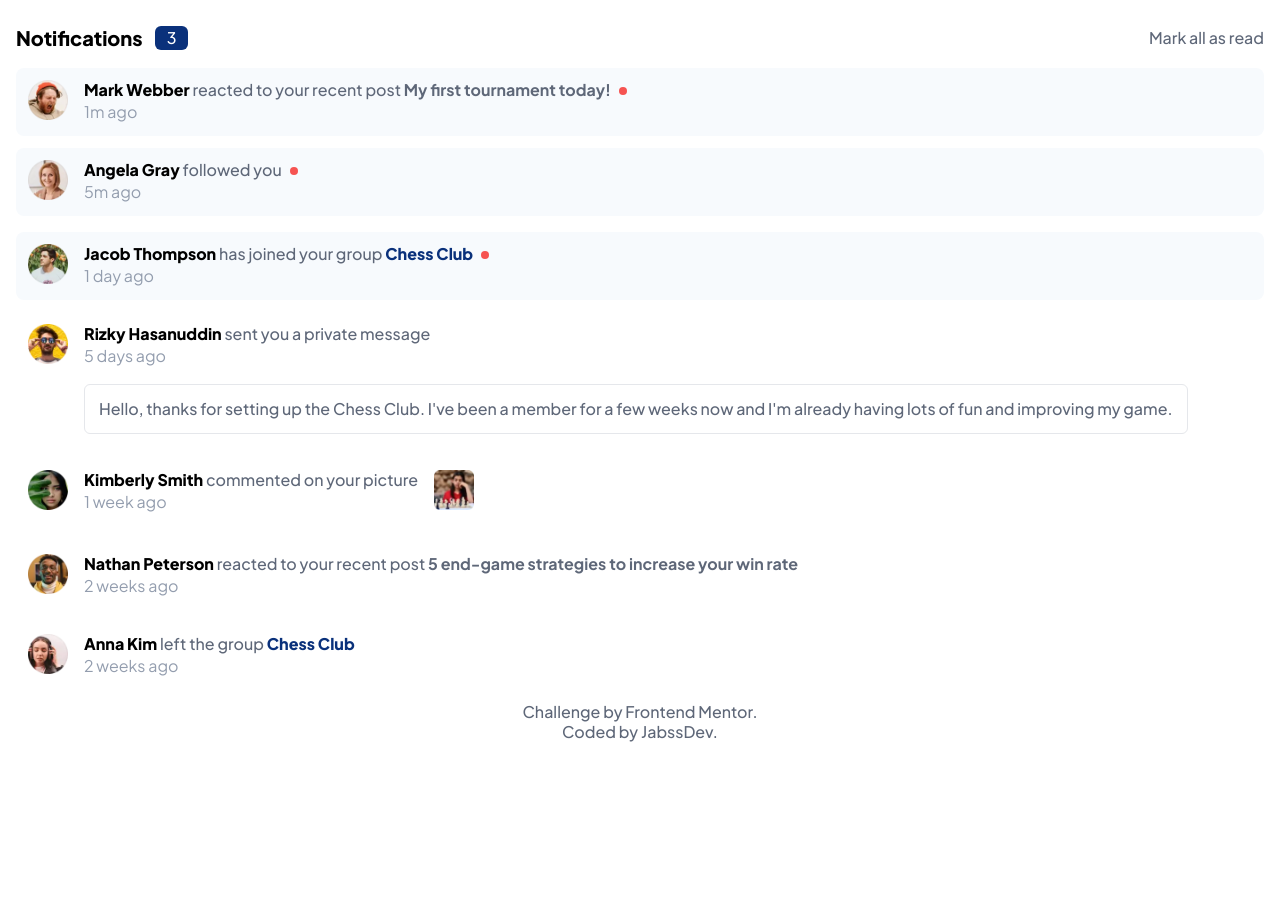
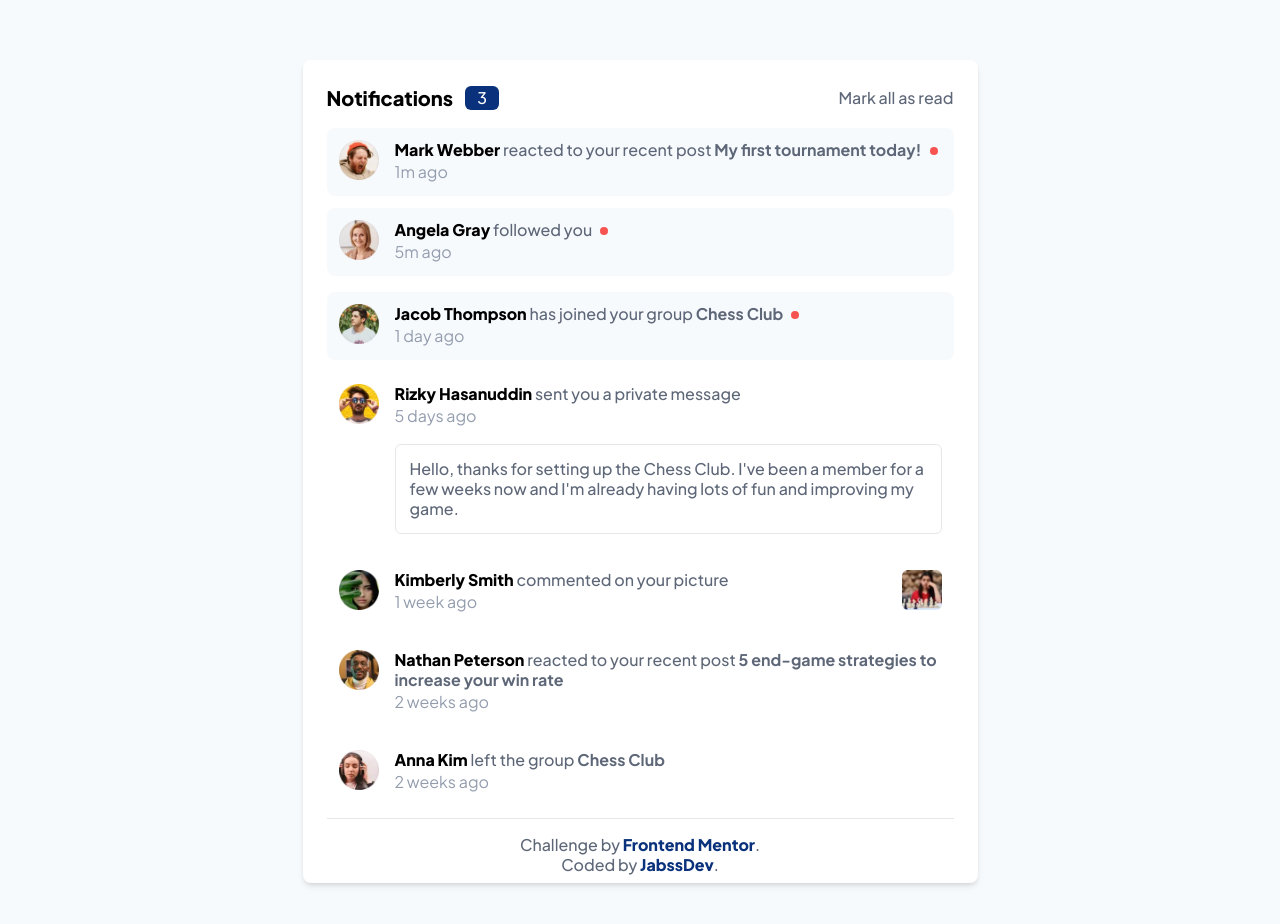
Before and after one commit to jabssdev/Notifications-page, a website: page src/index.html in a window 1280 px wide. Before the commit the page ends 800 px from the top, so only its background shows below. Drawn offline with Linux system fonts and the light colour scheme; files whose address does not match are found by name.

Commit message:
style: :zap: Responsive design finished

```diff
--- a/src/index.html
+++ b/src/index.html
@@ -7,20 +7,22 @@
 		<title>Notifications page | JabssDev</title>
 		<link rel="stylesheet" href="./output.css" />
 	</head>
-	<body class="py-6 px-4">
+	<body class="py-6 px-4 sm:w-screen sm:flex sm:justify-center sm:bg-secundary-lgblue1">
+		<div class="container bg-white sm:max-w-[675px] sm:my-9 sm:px-6 sm:pt-6 sm:rounded-lg sm:shadow-md">
 			<header class="flex justify-between pb-4 items-center">
 				<div class="flex items-center">
 					<h1 class="text-xl font-[800] mr-3">Notifications</h1>
 					<span class="bg-primary-blue text-white px-3 rounded-md font-[500]">3</span>
 				</div>
-			<button class="text-secundary-dgblue font-[500]">Mark all as read</button>
+				<button class="text-secundary-dgblue font-[500] hover:text-primary-blue">Mark all as read</button>
 			</header>
 			<section>
 				<article class="flex justify-start gap-4 p-3 mb-3 bg-secundary-lgblue1 rounded-lg">
 					<img class="h-10" src="./assets/images/avatar-mark-webber.webp" alt="Perfil de Mark Webber" />
 					<div>
 						<p class="text-secundary-dgblue font-[500] leading-5">
-						<span class="font-[800] text-black">Mark Webber</span> reacted to your recent post <strong>My first tournament today!</strong
+							<span class="font-[800] text-black hover:text-primary-blue cursor-pointer">Mark Webber</span> reacted to your recent post
+							<strong class="hover:text-primary-blue cursor-pointer">My first tournament today!</strong
 							><span class="ml-2 relative after:content-[''] after:absolute after:top-[40%] after:h-2 after:w-2 after:bg-primary-red after:rounded-[50%]"></span>
 						</p>
 						<span class="text-secundary-gblue">1m ago</span>
@@ -30,7 +32,7 @@
 					<img class="h-10" src="./assets/images/avatar-angela-gray.webp" alt="Perfil de Angela Gray" />
 					<div>
 						<p class="text-secundary-dgblue font-[500] leading-5">
-						<span class="font-[800] text-black">Angela Gray</span> followed you
+							<span class="font-[800] text-black hover:text-primary-blue cursor-pointer">Angela Gray</span> followed you
 							<span class="ml-2 relative after:content-[''] after:absolute after:top-[40%] after:h-2 after:w-2 after:bg-primary-red after:rounded-[50%]"></span>
 						</p>
 						<span class="text-secundary-gblue">5m ago</span>
@@ -40,7 +42,8 @@
 					<img class="h-10" src="./assets/images//avatar-jacob-thompson.webp" alt="Perfil de Jacob Thompson" />
 					<div>
 						<p class="text-secundary-dgblue font-[500] leading-5">
-						<span class="font-[800] text-black">Jacob Thompson</span> has joined your group <span class="text-primary-blue font-[800]">Chess Club</span
+							<span class="font-[800] text-black hover:text-primary-blue cursor-pointer">Jacob Thompson</span> has joined your group
+							<strong class="hover:text-primary-blue cursor-pointer">Chess Club</strong
 							><span class="ml-2 relative after:content-[''] after:absolute after:top-[40%] after:h-2 after:w-2 after:bg-primary-red after:rounded-[50%]"></span>
 						</p>
 						<span class="text-secundary-gblue">1 day ago</span>
@@ -49,26 +52,29 @@
 				<article class="flex justify-start gap-4 p-3 mb-3">
 					<img class="h-10" src="./assets/images/avatar-rizky-hasanuddin.webp" alt="Perfil de Jacob Thompson" />
 					<div>
-					<p class="text-secundary-dgblue font-[500] leading-5"><span class="font-[800] text-black">Rizky Hasanuddin</span> sent you a private message</p>
+						<p class="text-secundary-dgblue font-[500] leading-5"><span class="font-[800] text-black hover:text-primary-blue cursor-pointer">Rizky Hasanuddin</span> sent you a private message</p>
 						<span class="text-secundary-gblue">5 days ago</span>
-					<p class="text-secundary-dgblue font-[500] leading-5 mt-4 border border-solid p-3.5 rounded-md">
+						<p class="text-secundary-dgblue font-[500] leading-5 mt-4 border border-solid p-3.5 rounded-md hover:bg-secundary-lgblue1 cursor-pointer">
 							Hello, thanks for setting up the Chess Club. I've been a member for a few weeks now and I'm already having lots of fun and improving my game.
 						</p>
 					</div>
 				</article>
-			<article class="flex justify-start gap-4 p-3 mb-4">
+				<article class="flex justify-between mb-3 p-3">
+					<div class="flex justify-start gap-4">
 						<img class="h-10" src="./assets/images/avatar-kimberly-smith.webp" alt="Perfil de Kimberly Smith" />
 						<div>
-					<p class="text-secundary-dgblue font-[500] leading-5"><span class="font-[800] text-black">Kimberly Smith</span> commented on your picture</p>
+							<p class="text-secundary-dgblue font-[500] leading-5"><span class="font-[800] text-black hover:text-primary-blue cursor-pointer">Kimberly Smith</span> commented on your picture</p>
 							<span class="text-secundary-gblue">1 week ago</span>
 						</div>
-				<img class="h-10" src="./assets/images/image-chess.webp" alt="Foto de mujer jugando ajedrez" />
+					</div>
+					<img class="h-10 hover:scale-105 cursor-pointer" src="./assets/images/image-chess.webp" alt="Foto de mujer jugando ajedrez" />
 				</article>
 				<article class="flex justify-start gap-4 p-3 mb-3">
 					<img class="h-10" src="./assets/images/avatar-nathan-peterson.webp" alt="Perfil de Nathan Peterson" />
 					<div>
 						<p class="text-secundary-dgblue font-[500] leading-5">
-						<span class="font-[800] text-black">Nathan Peterson</span> reacted to your recent post <strong>5 end-game strategies to increase your win rate</strong>
+							<span class="font-[800] text-black hover:text-primary-blue cursor-pointer">Nathan Peterson</span> reacted to your recent post
+							<strong class="hover:text-primary-blue cursor-pointer">5 end-game strategies to increase your win rate</strong>
 						</p>
 						<span class="text-secundary-gblue">2 weeks ago</span>
 					</div>
@@ -76,15 +82,18 @@
 				<article class="flex justify-start gap-4 p-3 mb-3">
 					<img class="h-10" src="./assets/images/avatar-anna-kim.webp" alt="Perfil de Anna Kim" />
 					<div>
-					<p class="text-secundary-dgblue font-[500] leading-5"><span class="font-[800] text-black">Anna Kim</span> left the group <span class="text-primary-blue font-[800]">Chess Club</span></p>
+						<p class="text-secundary-dgblue font-[500] leading-5">
+							<span class="font-[800] text-black hover:text-primary-blue cursor-pointer">Anna Kim</span> left the group <strong class="hover:text-primary-blue cursor-pointer">Chess Club</strong>
+						</p>
 						<span class="text-secundary-gblue">2 weeks ago</span>
 					</div>
 				</article>
 			</section>
-
-		<div class="attribution text-center text-secundary-dgblue font-[500] leading-5">
-			Challenge by <a href="https://www.frontendmentor.io?ref=challenge" target="_blank">Frontend Mentor</a>. <br />
-			Coded by <a href="https://github.com/jabssdev" target="_blank">JabssDev</a>.
+			<hr class="mb-4" />
+			<div class="attribution text-center text-secundary-dgblue font-[500] leading-5 mb-2">
+				Challenge by <a class="text-primary-blue font-[800]" href="https://www.frontendmentor.io?ref=challenge" target="_blank">Frontend Mentor</a>. <br />
+				Coded by <a class="text-primary-blue font-[800]" href="https://github.com/jabssdev" target="_blank">JabssDev</a>.
+			</div>
 		</div>
 	</body>
 </html>
```
Also changed, not shown: src/output.css. Lines whose indentation alone changed are shown as unchanged.
